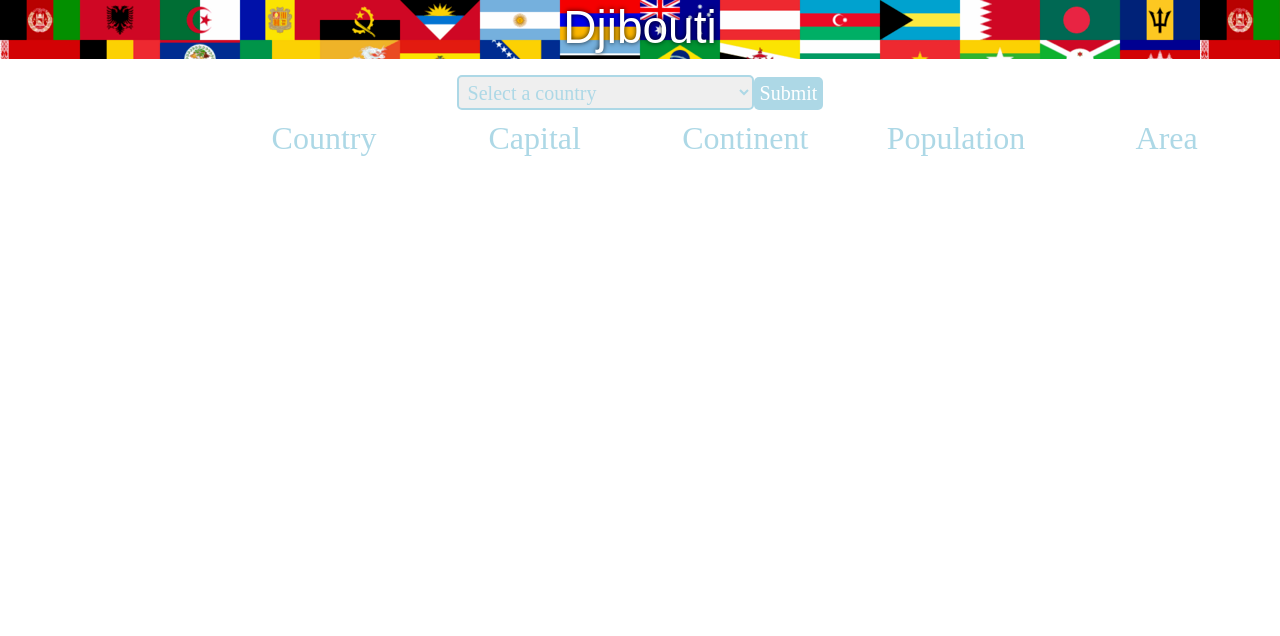
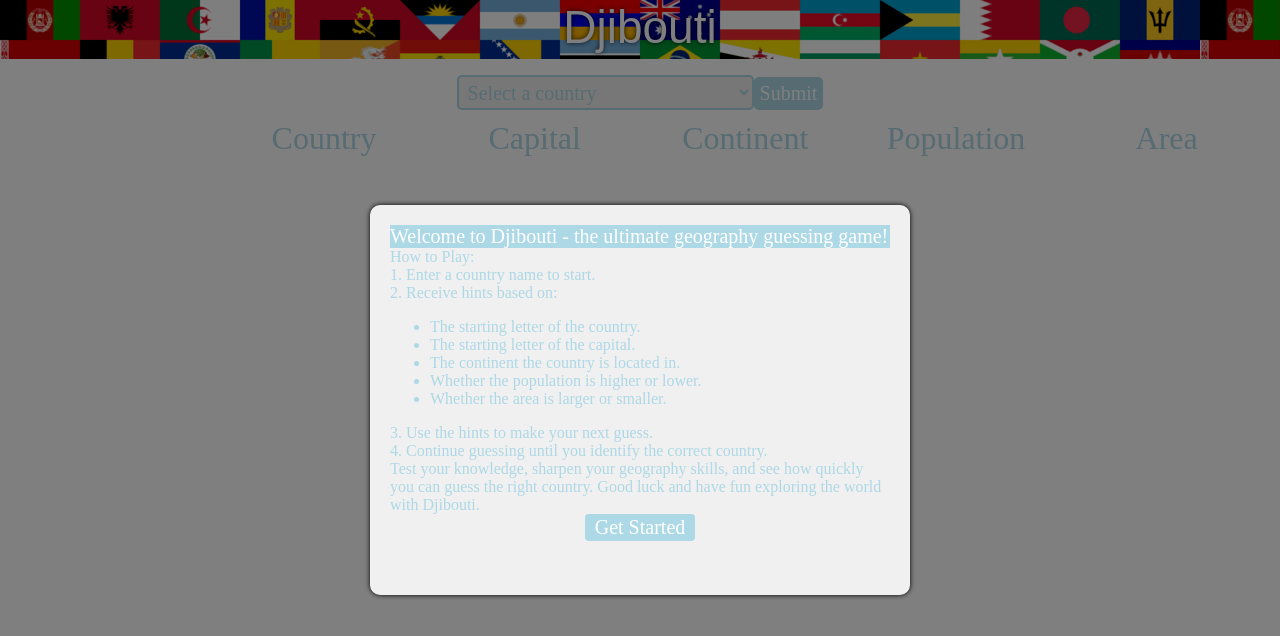
Before and after one commit to CHamilton02/Djibouti, a plain HTML site: page index.html in a window 1280 px wide. Drawn offline with Linux system fonts and the light colour scheme; a web font is replaced by a local one.

Commit message:
Created welcome message for first time users

```diff
--- a/index.html
+++ b/index.html
@@ -8,6 +8,7 @@
     <link rel="preconnect" href="https://fonts.gstatic.com" crossorigin>
     <link href="https://fonts.googleapis.com/css2?family=Jaro:opsz@6..72&display=swap" rel="stylesheet">
     <link rel="stylesheet" href="styles/header.css">
+    <link rel="stylesheet" href="styles/welcomeMessage.css">
     <link rel="stylesheet" href="styles/userChoice.css">
     <link rel="stylesheet" href="styles/countries.css">
     <link rel="stylesheet" href="styles/endGame.css">
@@ -16,6 +17,9 @@
     <header class="header">
       Djibouti
     </header>
+    <div class="js-welcome-message">
+
+    </div>
     <div class="main">
       <div class="user-choice js-user-choice">
       </div>
--- a/scripts/index.js
+++ b/scripts/index.js
@@ -40,3 +40,29 @@ function renderHTML() {
 }
 
 renderHTML();
+const noMessage = localStorage.getItem('noMessage');
+if (!noMessage) {
+  document.querySelector('.js-welcome-message').innerHTML = `<div class="faded-background">
+  <div class="welcome-box">
+    <div class="welcome-title">Welcome to Djibouti - the ultimate geography guessing game!</div>
+    <div>How to Play:</div>
+    <div>1. Enter a country name to start.</div>
+    <div>2. Receive hints based on:</div>
+    <ul>
+      <li>The starting letter of the country.</li>
+      <li>The starting letter of the capital.</li>
+      <li>The continent the country is located in.</li>
+      <li>Whether the population is higher or lower.</li>
+      <li>Whether the area is larger or smaller.</li>
+    </ul>
+    <div>3. Use the hints to make your next guess.</div>
+    <div>4. Continue guessing until you identify the correct country.</div>
+    <div>Test your knowledge, sharpen your geography skills, and see how quickly you can guess the right country. Good luck and have fun exploring the world with Djibouti.</div>
+    <div style="text-align: center";><button class="get-started-button js-get-started-button">Get Started</button></div>
+  </div>
+</div>`
+  document.querySelector('.js-get-started-button').addEventListener('click', () => {
+    document.querySelector('.faded-background').remove();
+    localStorage.setItem('noMessage', true);
+  })
+}
--- /dev/null
+++ b/styles/welcomeMessage.css
@@ -0,0 +1,43 @@
+.faded-background {
+  position: absolute;
+  top: 0px;
+  bottom: 0px;
+  left: 0px;
+  right: 0px;
+  background-color: rgba(0,0,0,0.5);
+}
+
+.welcome-box {
+  height: 350px;
+  width: 500px;
+  background-color: rgb(240, 240, 240);
+  color: lightblue;
+  padding: 20px 20px 20px 20px;
+  font-family: Jaro;
+  position: fixed;
+  top: 50%;
+  left: 50%;
+  transform: translate(-50%, -50%);
+  border-radius: 10px;
+  box-shadow: 0 0 5px black;
+}
+
+.welcome-title {
+  font-size: 20px;
+  color: white;
+  background-color: lightblue;
+}
+
+.get-started-button {
+  font-family: Jaro;
+  border: none;
+  color: white;
+  background-color: lightblue;
+  font-size: 20px;
+  padding-top: 2px;
+  padding-bottom: 2px;
+  padding-left: 10px;
+  padding-right: 10px;
+  border-radius: 4px;
+  cursor: pointer;
+}
```
